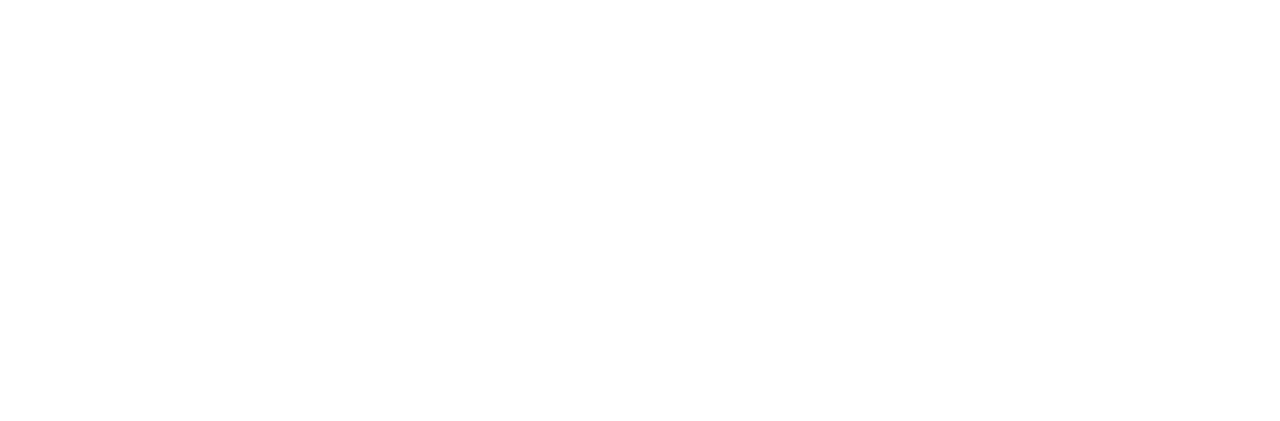
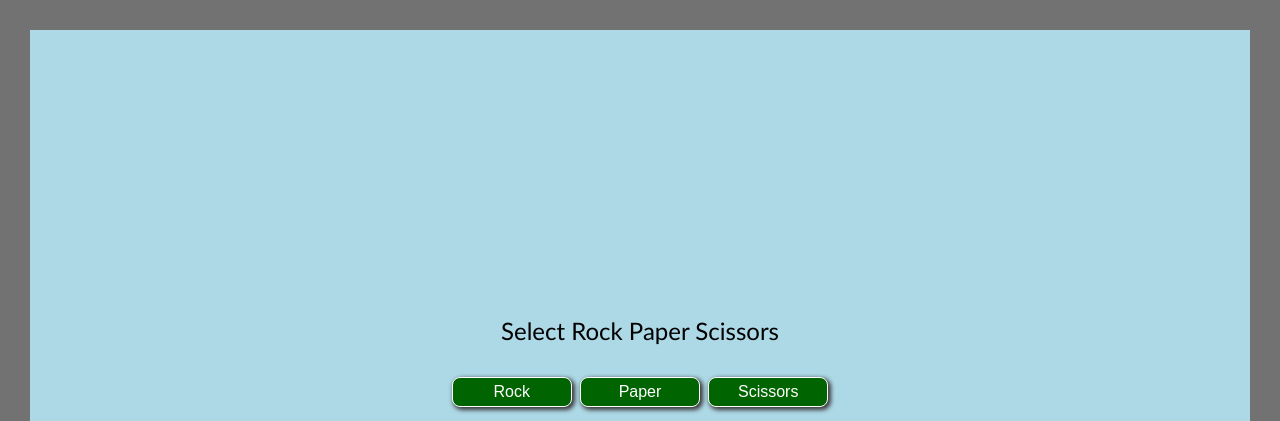
Before and after one commit to Abdul-azeez-sk/rock-paper, a plain HTML site: page index.html in a window 1280 px wide. Shown: the top 421 px of the page. Drawn offline with Linux system fonts and the light colour scheme.

Commit message:
basic layout without js

```diff
--- a/index.html
+++ b/index.html
@@ -8,7 +8,31 @@
     <link rel="stylesheet" href="style.css">
 </head>
 <body>
+    <div id="frame">
+        <div class="info">
+            Select Rock  Paper  Scissors
+        </div>
+        <div class="buttons">
+            <button id="rock">
+                Rock
+            </button>
+            <button id="paper">
+                Paper
+            </button>
+            <button id="scissors">
+                Scissors
+            </button>
+        </div>
+        <div class="selection">
+             You selected Nothing
+        </div>
+        <div class="computer">
+            Computer selected Nothing
+        </div>
+        <div class="result">
 
+        </div>
+    </div>
     <script src="index.js"></script>
 </body>
 </html>
--- a/style.css
+++ b/style.css
@@ -0,0 +1,42 @@
+*{
+    margin:10px;
+}
+body{
+    background-color: rgb(114, 114, 114);
+    display:flex;
+    justify-content: center;
+    align-items: center;
+}
+#frame{
+    height: 100vh;
+    width: 100%;
+    background-color: lightblue;
+
+    font-family: 'Gill Sans', 'Gill Sans MT', Calibri, 'Trebuchet MS', sans-serif;
+    font-size: 2rem;
+    text-align: center;
+    display:flex;
+    flex-direction: column;
+    justify-content: center;
+
+
+
+}
+.info{
+    font-size: 1.5rem;
+}
+.buttons button{
+    font-size:1rem;
+    color:white;
+    background-color: rgb(0, 100, 0);
+    border-radius: 0.5rem;
+    cursor: pointer;
+    box-shadow: 2px 2px 4px 1px rgb(58, 58, 58) ;
+    margin:0;
+    width:10%;
+    min-width:80px;
+    height:30px;
+    border-width: 1px;
+    border-color: white;
+    border-style: solid;
+}
```
